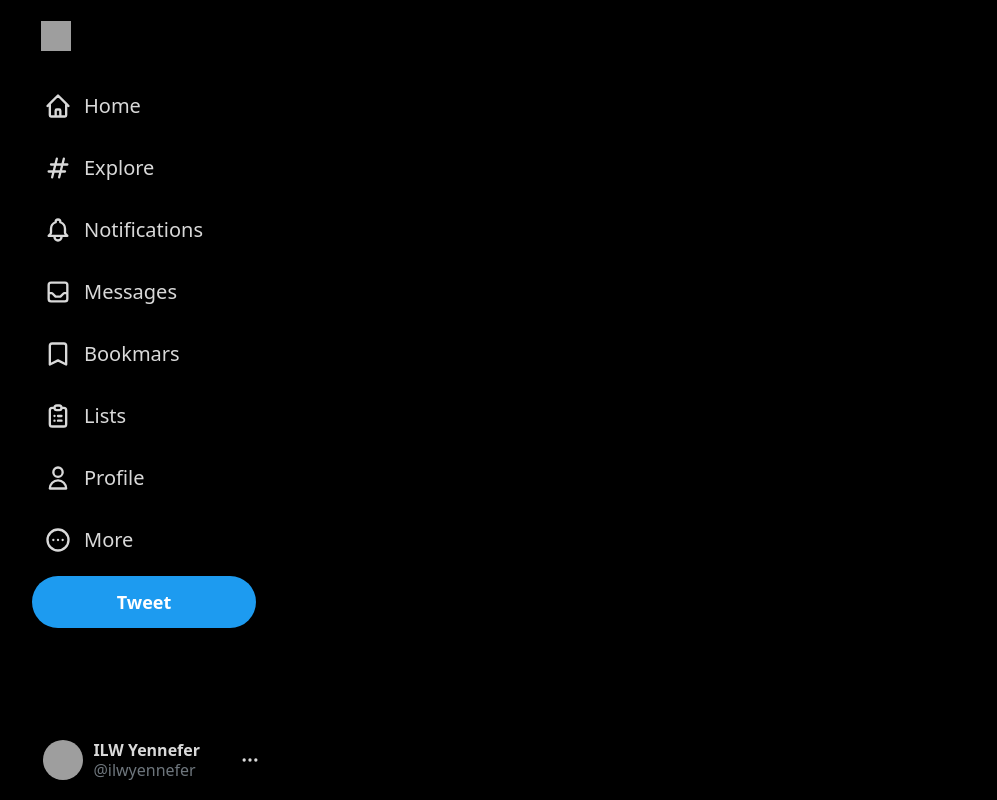
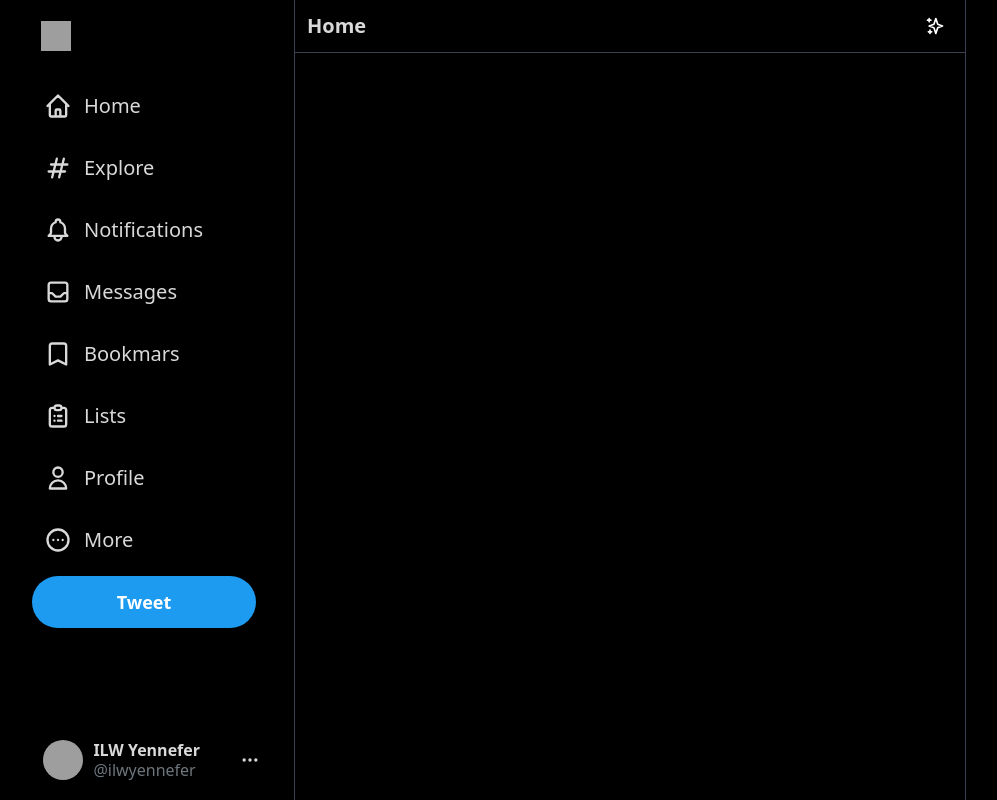
Before and after one commit to Teshell/twitter-clone, a Next.js app: page / in a window 1280 px wide. Shown: the whole page, without its empty margins (76-1073 px from the left). Built offline with nearby package versions, Linux system fonts and the light colour scheme; grey boxes are pictures that could not be loaded.

Commit message:
Feed component

```diff
--- /dev/null
+++ b/components/Feed.jsx
@@ -0,0 +1,17 @@
+import { SparklesIcon } from "@heroicons/react/outline";
+
+const Feed = () => {
+  return (
+    <div className="text-white flex-grow border-l border-r border-gray-700 max-w-2xl sm:ml-[73px] xl:ml-[370px]">
+      <div className="text-[#d9d9d9] flex items-center sm:justify-between py-2 px-3 sticky top-0 z-50 bg-black border-b border-gray-700">
+        <h2 className="text-lg sm:text-xl font-bold">Home</h2>
+
+        <div className="hoverAnimation w-9 h-9 flex items-center justify-center xl:px-0 ml-auto">
+          <SparklesIcon className="h-5 text-white" />
+        </div>
+      </div>
+    </div>
+  );
+};
+
+export default Feed;
--- a/pages/index.js
+++ b/pages/index.js
@@ -1,4 +1,5 @@
 import Head from "next/head";
+import Feed from "../components/Feed";
 import Sidebar from "../components/Sidebar";
 
 export default function Home() {
@@ -11,7 +12,7 @@ export default function Home() {
 
       <main className="bg-black min-h-screen flex max-width-[1500px] mx-auto">
         <Sidebar />
-        {/* Feed */}
+        <Feed />
         {/* Widgets */}
 
         {/* Modal */}
```
